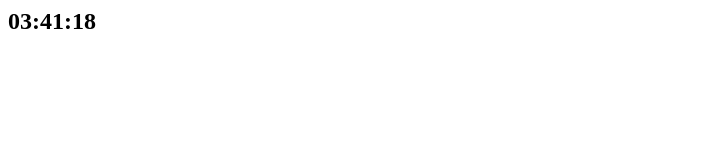
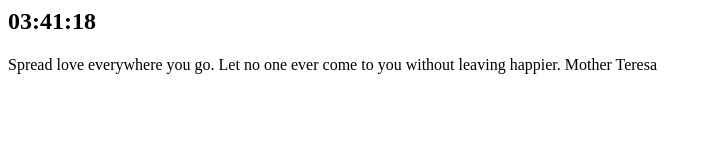
Before and after one commit to SemeeKang/cloneChrome, a plain HTML site: page index.html in a window 1280 px wide. Shown: the whole page, without its empty margins (0-712 px from the left). Drawn offline with Linux system fonts and the light colour scheme.

Commit message:
create to display quotes

```diff
--- a/index.html
+++ b/index.html
@@ -7,9 +7,14 @@
         <form class="hidden" id="login-form">
 
         </form>
+        <h2 id="clock"></h2>
         <h1 class="hidden" id="greeting"></h1>
-        <h2 id="clock"></h2>
+        <div id="quote">
+            <span></span>
+            <span></span>
+        </div>
         <script src="js/greetings.js"></script>
         <script src="js/clock.js"></script>
+        <script src="js/quotes.js"></script>
     </body>
 </html>
--- /dev/null
+++ b/js/quotes.js
@@ -0,0 +1,51 @@
+const quotes =[
+    {
+        quote: "The Way to get started is to quit talking and begin doing.",
+        author: "Walt Disney"
+    },
+    {
+        quote: "Life is wat happens when you're busy making other plans.",
+        author: "John Lennon"
+    },
+    {
+        quote: "We wander for distraction, but we travle for fulfilment.",
+        author: "Hilair Belloc"
+    },
+    {
+        quote: "To Travel is to Live",
+        author: "Hans Christian Andersen"
+    },
+    {
+        quote: "The greatest glory in living lies not in never falling, but in rising every time we fall.",
+        author: "Nelson Mandela"
+    },
+    {
+        quote: "Your time is limited, so don't waste it living someone else's life. Don't be trapped by dogma – which is living with the results of other people's thinking.",
+        author: "Steve Jobs"
+    },
+    {
+        quote: "If life were predictable it would cease to be life, and be without flavor.",
+        author: "Eleanor Roosevelt"
+    },
+    {
+        quote: "If you look at what you have in life, you'll always have more. If you look at what you don't have in life, you'll never have enough.",
+        author: "Oprah Winfrey"
+    },
+    {
+        quote: "If you set your goals ridiculously high and it's a failure, you will fail above everyone else's success.",
+        author: "James Cameron"
+    },
+    {
+        quote: "Spread love everywhere you go. Let no one ever come to you without leaving happier.",
+        author: "Mother Teresa"
+    },
+];
+
+const quote = document.querySelector("#quote span:first-child");
+const author = document.querySelector("#quote span:last-child");
+
+
+const todaysQuote = quotes[Math.floor(Math.random() * quotes.length)];
+
+quote.innerText = todaysQuote.quote;
+author.innerText = todaysQuote.author;
```
